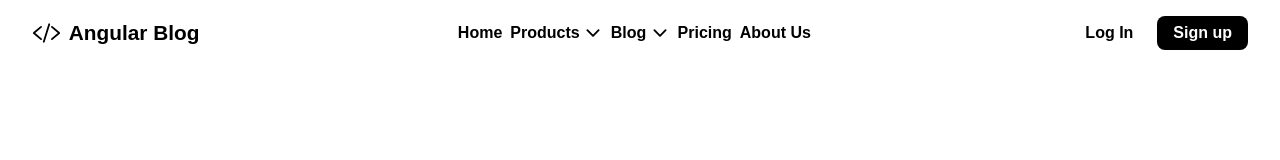
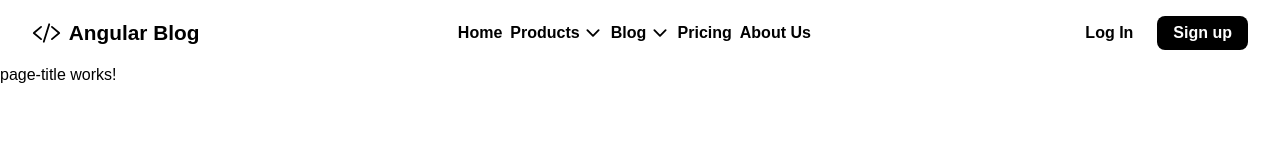
Before and after one commit to ygg-m/angular-blog, an Angular app: page / in a window 1280 px wide. Shown: the top 160 px of the page. Built offline with nearby package versions, Linux system fonts and the light colour scheme.

Commit message:
feat: add page title to app

```diff
--- a/src/app/app.component.html
+++ b/src/app/app.component.html
@@ -1,2 +1,3 @@
 <app-navbar></app-navbar>
+<app-page-title></app-page-title>
 <router-outlet></router-outlet>
```
